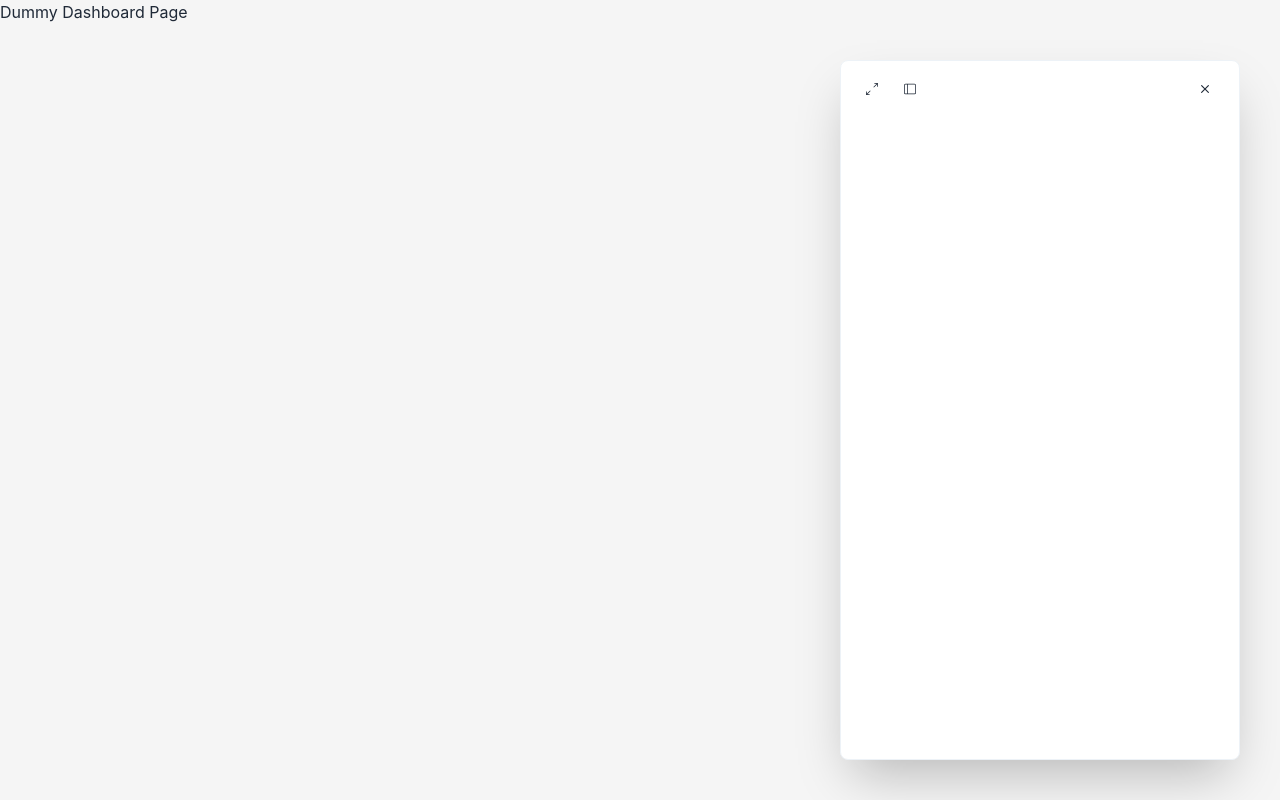
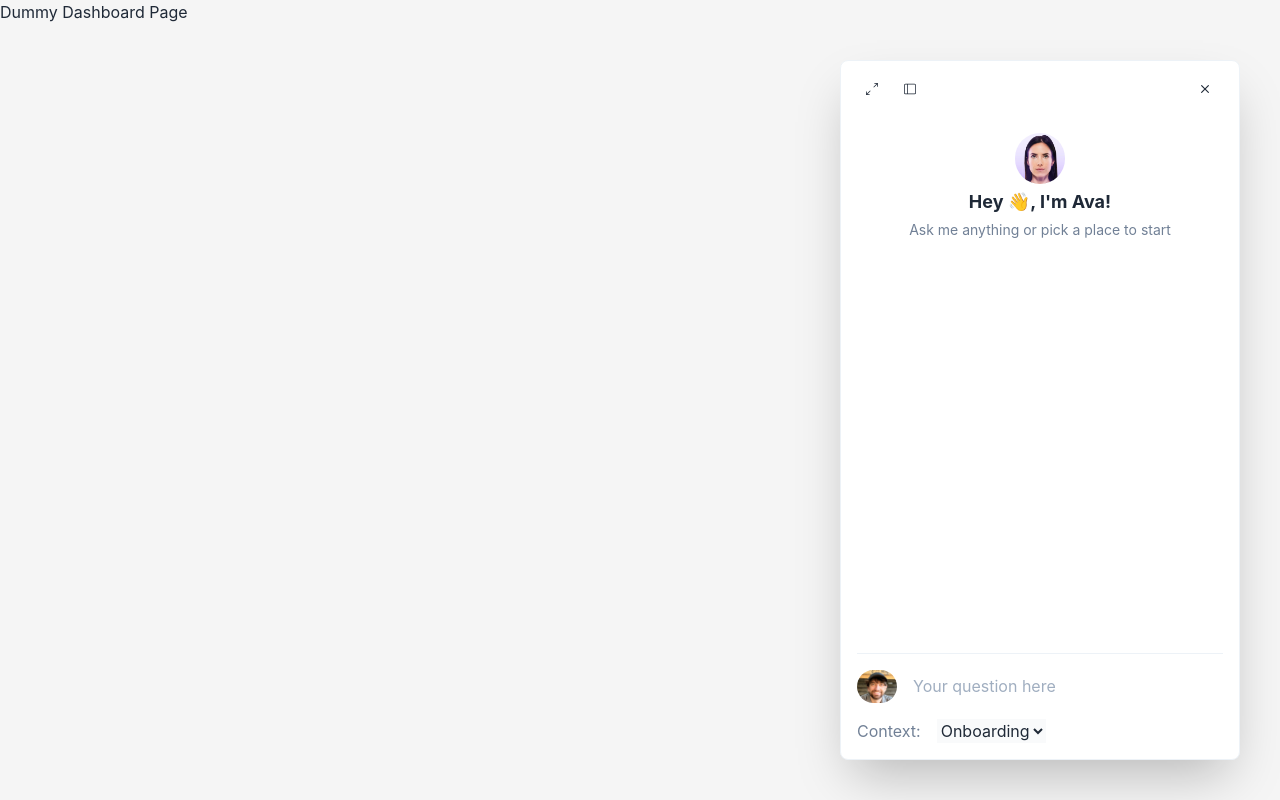
Before and after one commit to brennanbatalla/artisan-ui, a React (Vite) app: page / in a window 1280 px wide. Both pictures are taken after a click on the button 1216 px from the left and 736 px from the top of the page. Built offline with nearby package versions, Linux system fonts and the light colour scheme.

Commit message:
Add ChatHeader and ChatFooter components to AvaChatContainer
Introduced new ChatHeader and ChatFooter components to enhance the user interface of the AvaChatContainer. Added corresponding assets and integrated them into the main container for a complete chat experience.

```diff
--- a/src/components/AvaChat/AvaChatContainer/AvaChatContainer.tsx
+++ b/src/components/AvaChat/AvaChatContainer/AvaChatContainer.tsx
@@ -1,9 +1,15 @@
 import { HeaderBar } from './components/headerBar';
+import { ChatHeader } from './components/ChatHeader';
+import { ChatFooter } from './components/ChatFooter';
 
 export const AvaChatContainer = () => {
   return (
-    <div className={'bg-white rounded-lg border shadow-2xl h-[700px] w-[400px] p-4'}>
+    <div className={'bg-white rounded-lg border shadow-2xl h-[700px] w-[400px] p-4 flex flex-col'}>
       <HeaderBar />
+      <div className={'flex-1 flex flex-col'}>
+        <ChatHeader />
+      </div>
+      <ChatFooter />
     </div>
   );
 };
--- /dev/null
+++ b/src/components/AvaChat/AvaChatContainer/components/ChatFooter.tsx
@@ -0,0 +1,35 @@
+import { useState } from 'react';
+import USER_AVATAR from '../../../../assets/myHeadshot.png';
+
+export const ChatFooter = () => {
+  const contextOptions = ['Onboarding', 'Referral'];
+  const [input, setInput] = useState('');
+  const [context, setContext] = useState(contextOptions[0]);
+
+  return (
+    <div className={'border-t pt-4 flex flex-col gap-4'}>
+      <div className={'flex gap-4'}>
+        <img src={USER_AVATAR} alt="avatar" width={40} className={'rounded-full'} />
+        <input
+          placeholder={'Your question here'}
+          className={'outline-0 w-full placeholder:text-gray-500'}
+          src={input}
+          onChange={(e) => setInput(e.target.value)}
+        />
+      </div>
+      <div className={'flex gap-4'}>
+        <p className={' text-gray-600'}>Context:</p>
+        <select
+          value={context}
+          onChange={(e) => setContext(e.target.value)}
+          className={'outline-0 bg-gray-50'}>
+          {contextOptions.map((option) => (
+            <option key={option} value={option}>
+              {option}
+            </option>
+          ))}
+        </select>
+      </div>
+    </div>
+  );
+};
--- /dev/null
+++ b/src/components/AvaChat/AvaChatContainer/components/ChatHeader.tsx
@@ -0,0 +1,11 @@
+import Ava_Headshot from '../../../../assets/avaHeadshot.png';
+
+export const ChatHeader = () => {
+  return (
+    <div className={'flex flex-col items-center justify-center gap-1 mt-8'}>
+      <img className={'rounded-full'} src={Ava_Headshot} width={50} alt={'Ava loading...'} />
+      <h3 className={'text-lg font-bold'}>Hey 👋, I'm Ava!</h3>
+      <p className={'text-sm text-gray-600'}>Ask me anything or pick a place to start</p>
+    </div>
+  );
+};
```
Also changed, not shown: src/assets/avaHeadshot.png (added), src/assets/myHeadshot.png (added).
